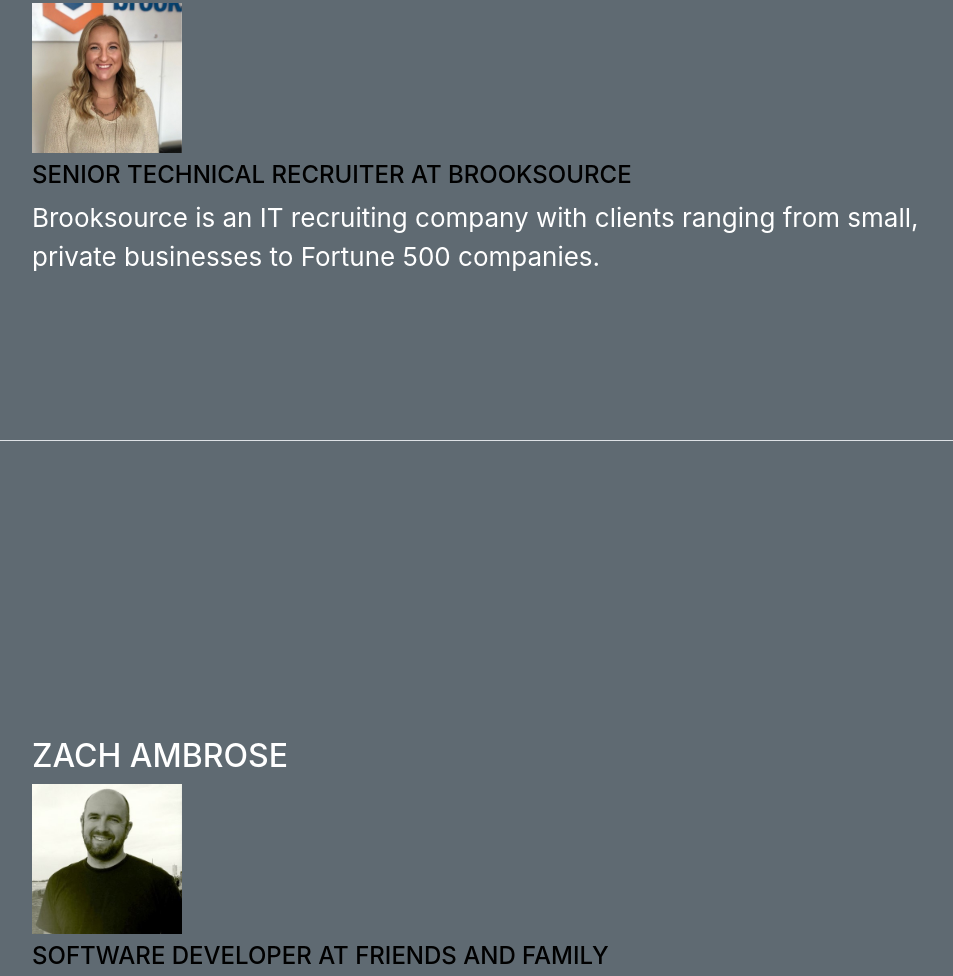
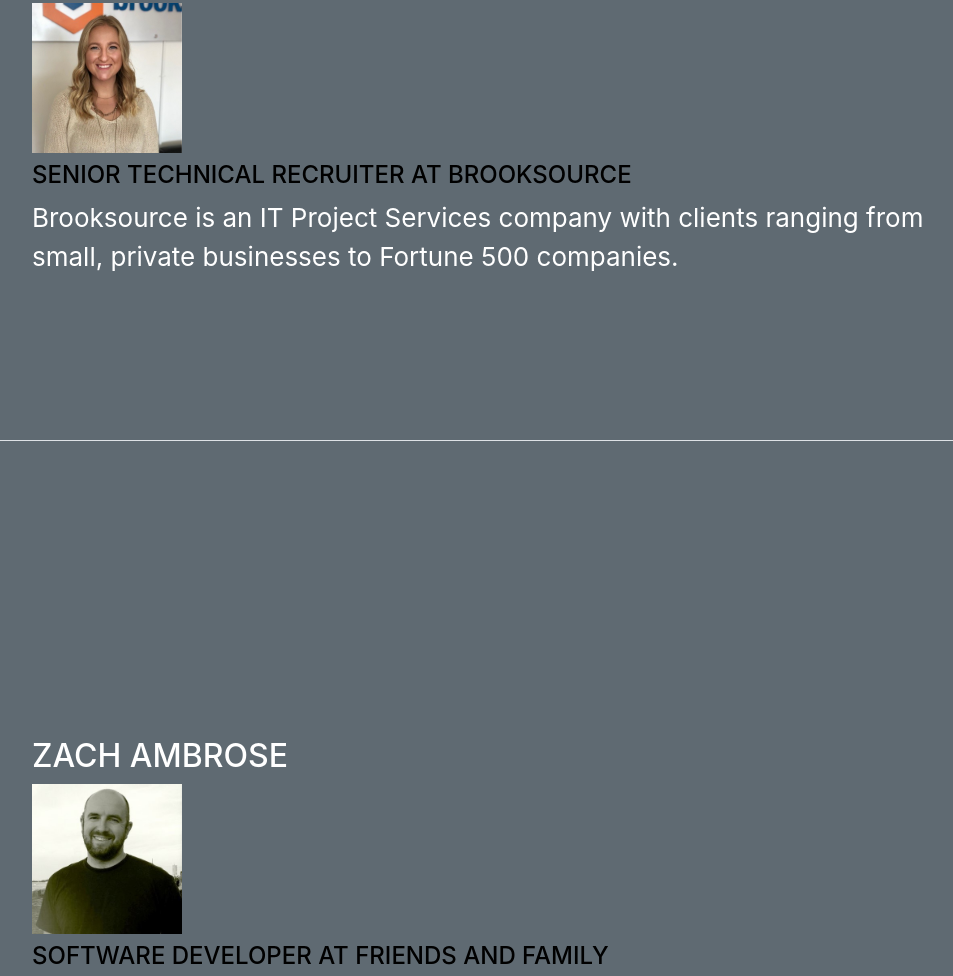
Before and after one commit to funduval/tech-opener, a website with bundled scripts: page index.html in a window 1280 px wide. Shown: the part 3559-4535 px from the top of the page, without its empty margins (288-1241 px from the left). Built offline with nearby package versions, Linux system fonts and the light colour scheme; animation ran at ten frames a second; a web font is replaced by a local one.

Commit message:
it project services

```diff
--- a/index.html
+++ b/index.html
@@ -227,7 +227,7 @@
               <img class="img-fluid img-profile  mx-auto mb-2" src="assets/images/Mack.jpeg" alt="" style="width:150px">
 <h4>Senior Technical Recruiter at Brooksource</h4>
 
-<p>Brooksource is an IT recruiting company with clients ranging from small, private businesses to Fortune 500 companies.</p>
+<p>Brooksource is an IT Project Services company with clients ranging from small, private businesses to Fortune 500 companies.</p>
 
 
             </div>
```
